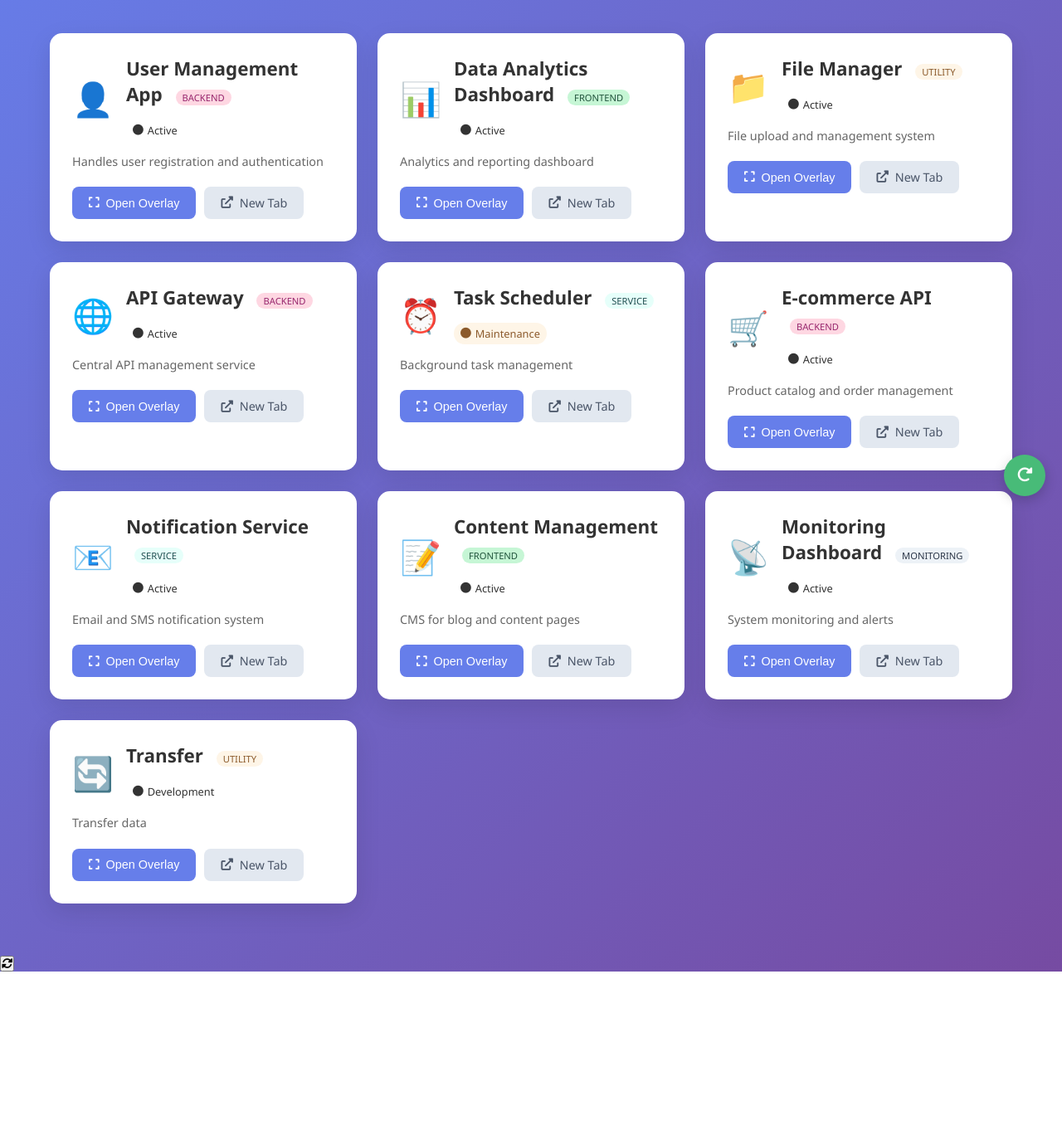
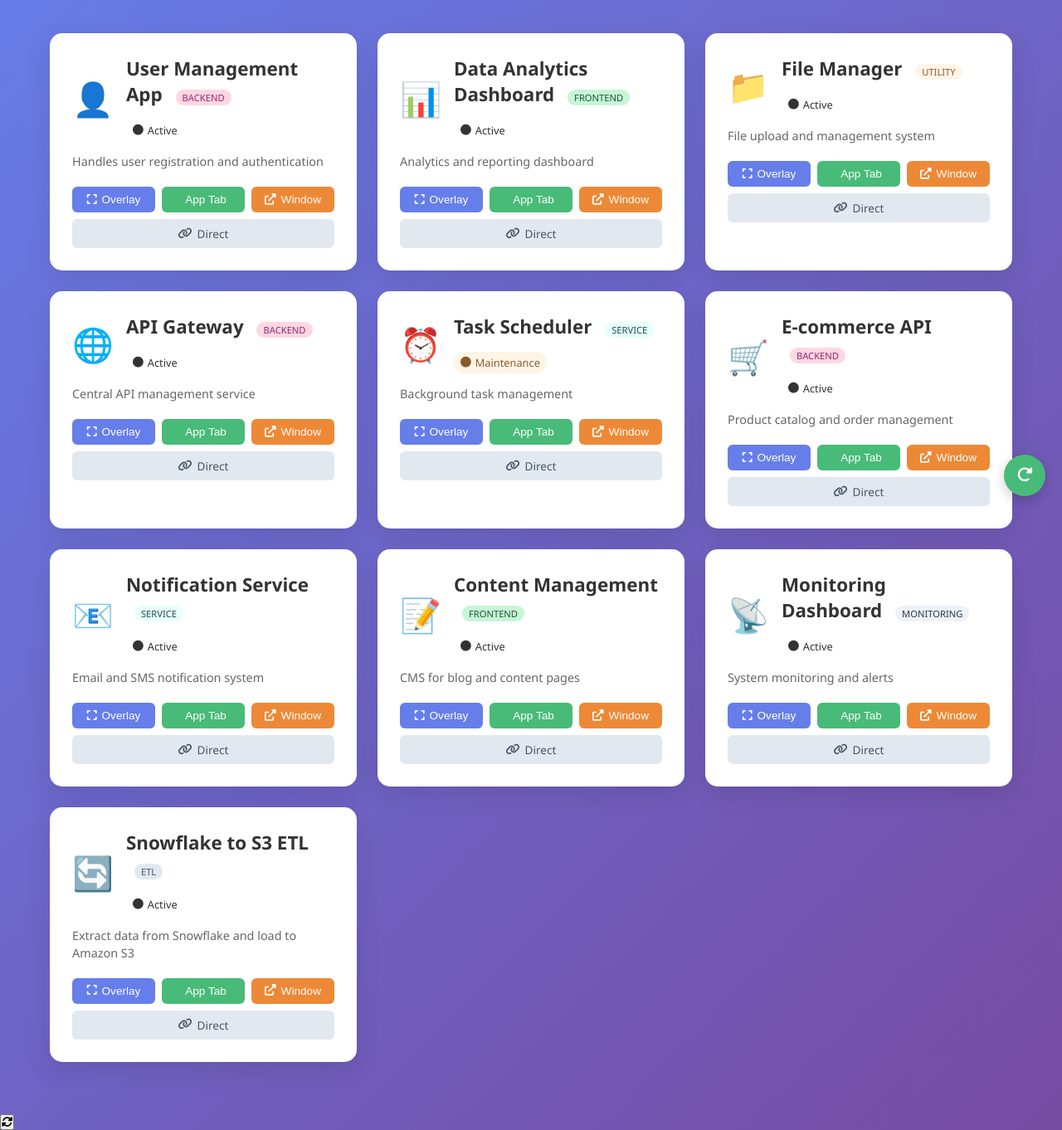
Before and after one commit to paramraghavan/aws-one-view, a Flask app: page / in a window 1280 px wide. Shown: the part 122-1484 px from the top of the page at 83% size. Before the commit the page ends 1293 px from the top, so only its background shows below. Run offline with Flask 3, Linux system fonts and the light colour scheme.

Commit message:
Open app as new tab within hub app

```diff
--- a/projects/hub/app.py
+++ b/projects/hub/app.py
@@ -97,10 +97,11 @@ def index():
 @app.route('/proxy/<path:app_name>')
 def proxy_app(app_name):
     """Proxy page for embedding apps"""
-    # Find the app by name
+    # Find the app by name or slug
     target_app = None
     for app_config in FLASK_APPS:
-        if app_config['name'].lower().replace(' ', '-') == app_name.lower():
+        app_slug = app_config['name'].lower().replace(' ', '-')
+        if app_slug == app_name.lower():
             target_app = app_config
             break
 
--- a/projects/hub/config/apps.yaml
+++ b/projects/hub/config/apps.yaml
@@ -62,12 +62,13 @@ flask_apps:
     icon: 📡
     category: monitoring
 
-  - name: Transfer
-    url: http://localhost:5010
-    description: Transfer data
-    status: development
-    icon:  🔄
-    category: utility
+
+  - name: Snowflake to S3 ETL
+    url: http://localhost:5011
+    description: Extract data from Snowflake and load to Amazon S3
+    status: active
+    icon: 🔄
+    category: etl
 
 # FlaskHub Configuration
 # Valid status values: active, maintenance, development, offline
--- a/projects/hub/templates/base.html
+++ b/projects/hub/templates/base.html
@@ -92,22 +92,25 @@
 
         .app-actions {
             display: flex;
-            gap: 10px;
+            gap: 8px;
             flex-wrap: wrap;
         }
 
         .btn {
-            padding: 10px 20px;
+            padding: 8px 16px;
             border: none;
-            border-radius: 8px;
+            border-radius: 6px;
             cursor: pointer;
-            font-size: 0.9rem;
+            font-size: 0.85rem;
             font-weight: 500;
             text-decoration: none;
             display: inline-flex;
             align-items: center;
-            gap: 8px;
+            gap: 6px;
             transition: all 0.3s ease;
+            flex: 1;
+            min-width: 90px;
+            justify-content: center;
         }
 
         .btn-primary {
@@ -120,11 +123,29 @@
         }
 
         .btn-secondary {
+            background: #48bb78;
+            color: white;
+        }
+
+        .btn-secondary:hover {
+            background: #38a169;
+        }
+
+        .btn-tertiary {
+            background: #ed8936;
+            color: white;
+        }
+
+        .btn-tertiary:hover {
+            background: #dd6b20;
+        }
+
+        .btn-quaternary {
             background: #e2e8f0;
             color: #4a5568;
         }
 
-        .btn-secondary:hover {
+        .btn-quaternary:hover {
             background: #cbd5e0;
         }
 
@@ -302,6 +323,18 @@
             document.body.style.overflow = 'hidden';
         }
 
+        function openInNewWindow(url, title) {
+            const windowFeatures = 'width=1200,height=800,scrollbars=yes,resizable=yes,toolbar=no,menubar=no,location=no,status=no';
+            window.open(url, title.replace(/\s+/g, '_'), windowFeatures);
+        }
+
+        function openInAppTab(url, appName) {
+            // Create a new tab within the application
+            const appSlug = appName.toLowerCase().replace(/\s+/g, '-');
+            const tabUrl = `/proxy/${appSlug}`;
+            window.location.href = tabUrl;
+        }
+
         function closeOverlay() {
             document.getElementById('iframeContainer').style.display = 'none';
             document.getElementById('appIframe').src = '';
--- a/projects/hub/templates/index.html
+++ b/projects/hub/templates/index.html
@@ -28,10 +28,16 @@
             <div class="app-description">{{ app.description }}</div>
             <div class="app-actions">
                 <button class="btn btn-primary" onclick="openInOverlay('{{ app.url }}', '{{ app.name }}')">
-                    <i class="fas fa-expand"></i> Open Overlay
+                    <i class="fas fa-expand"></i> Overlay
                 </button>
-                <a href="{{ app.url }}" target="_blank" class="btn btn-secondary">
-                    <i class="fas fa-external-link-alt"></i> New Tab
+                <button class="btn btn-secondary" onclick="openInAppTab('{{ app.url }}', '{{ app.name }}')">
+                    <i class="fas fa-tab"></i> App Tab
+                </button>
+                <button class="btn btn-tertiary" onclick="openInNewWindow('{{ app.url }}', '{{ app.name }}')">
+                    <i class="fas fa-external-link-alt"></i> Window
+                </button>
+                <a href="{{ app.url }}" target="_blank" class="btn btn-quaternary">
+                    <i class="fas fa-link"></i> Direct
                 </a>
             </div>
         </div>
```
Also changed, not shown: projects/hub/templates/proxy.html (+15 -2 lines).
